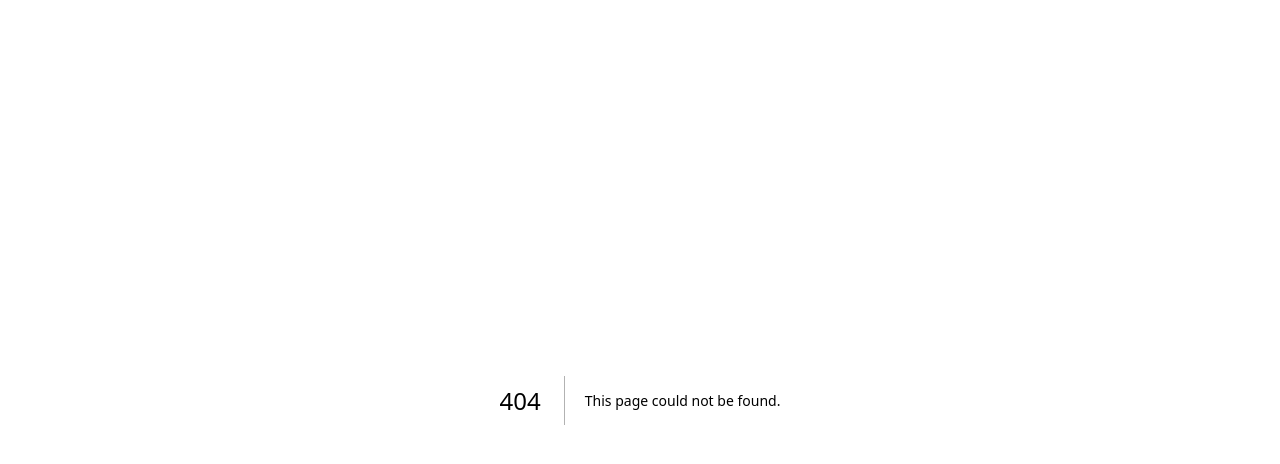
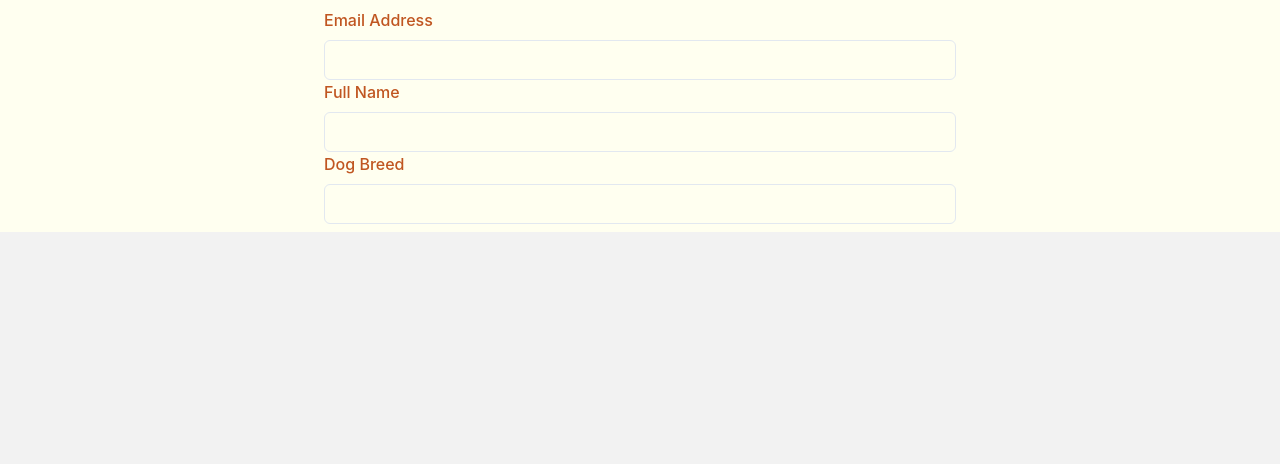
Before and after one commit to CJbricks/Chakra_TABD, a Next.js app: page /Form in a window 1280 px wide. Before the commit this address had no page. Shown: the top 464 px of the page. Built offline with nearby package versions, Linux system fonts and the light colour scheme.

Commit message:
Input form using chakra
Started Form component

```diff
--- /dev/null
+++ b/src/pages/Form.js
@@ -0,0 +1,29 @@
+import React from 'react';
+import styles from '@/styles/Form.module.css';
+import { Box, Flex, FormControl, FormLabel, FormHelper, FormErrorMessage, Input, Text } from '@chakra-ui/react';
+import Image from 'next/image';
+import Link from 'next/link';
+
+
+export default function Form() {
+  return (
+    <Flex alignItems="center" justifyContent="center" textAlign="center" bg="yellow.50" p={2}>
+      <Box w="50%" color="orange.600">
+          <FormControl>
+            <FormLabel>
+              Email Address
+            </FormLabel>
+              <Input type='email' />
+            <FormLabel>
+              Full Name
+            </FormLabel>
+              <Input type="" />
+            <FormLabel>
+              Dog Breed
+            </FormLabel>
+              <Input type="" />
+          </FormControl>
+        </Box>
+    </Flex>
+  )
+}
```
Also changed, not shown: src/styles/Form.module.css (added).
